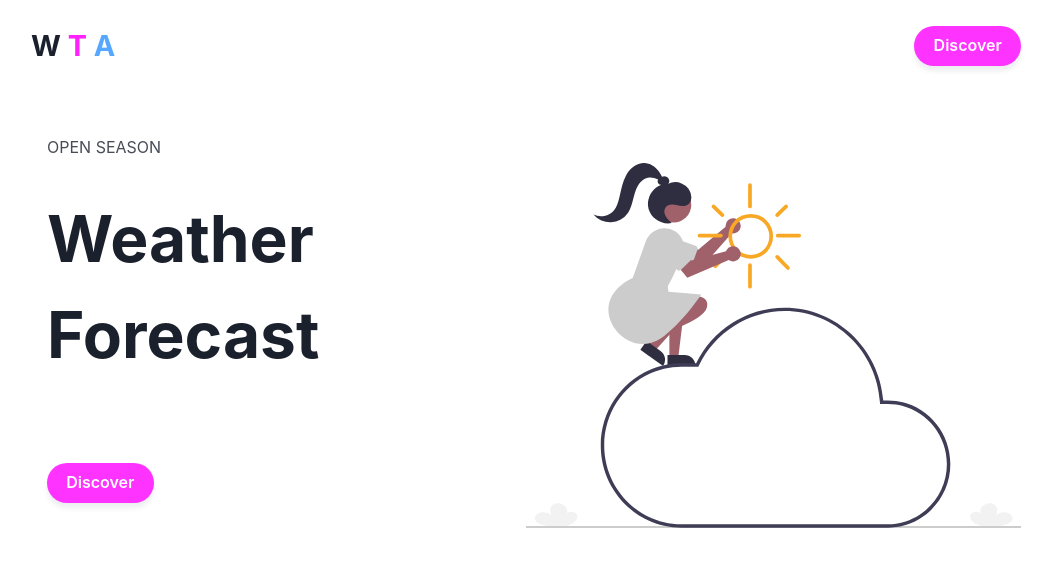
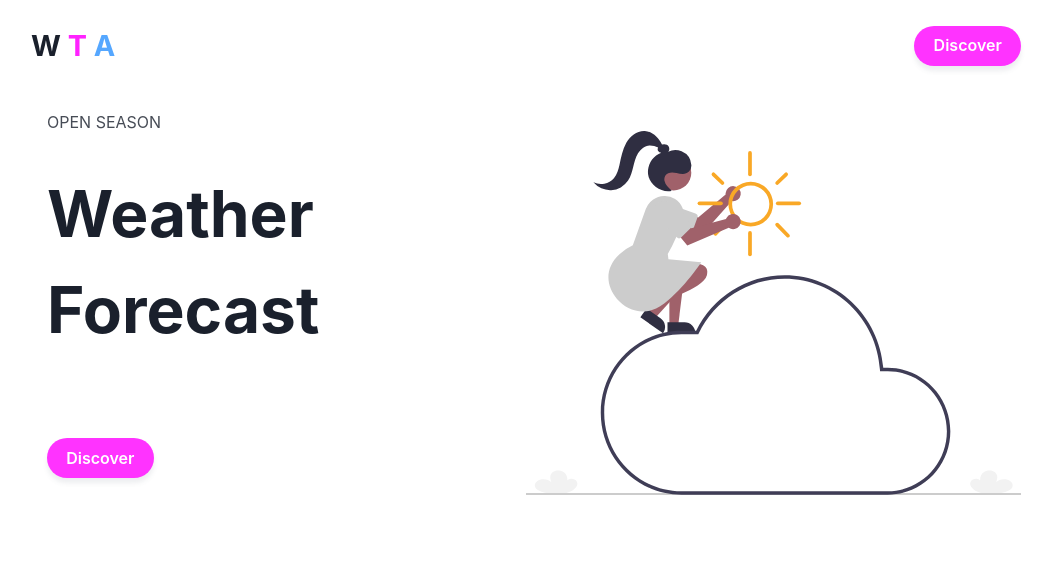
Before and after one commit to CurpraCode/weather-apptype, a React (Create React App) app: page / in a window 1280 px wide. Shown: the top 566 px of the page, without its empty margins (114-1166 px from the left). Built offline with nearby package versions, Linux system fonts and the light colour scheme.

Commit message:
feat: fix bugs

```diff
--- a/src/components/Weather.tsx
+++ b/src/components/Weather.tsx
@@ -11,7 +11,8 @@ const Weather: FC<WeatherProps> = ({data}) => {
     const fahrenheit = (data.main.temp * 1.8 - 459.67).toFixed(2);
     const celsius = (data.main.temp - 273.15).toFixed(2);
     return (
-        <Box mr={{base:"1rem", md:"1rem"}} ml={{base:"1rem", md:"1rem"}} bg="rgb(7, 156, 251)" borderRadius="1.5rem" mb="2rem" p="1rem 0rem" color="#fff" maxWidth="600px" m="0 auto">
+      <Box maxWidth="600px" m="0 auto">
+        <Box  mr={{base:"1rem", md:"1rem"}} ml={{base:"1rem", md:"1rem"}} bg="rgb(7, 156, 251)" borderRadius="1.5rem" mb="2rem" p="1rem 0rem" color="#fff">
         <Text textAlign="center" as="h1" fontWeight="bold" mb="1rem" >{data.name} - {data.sys.country}</Text>
         <div>
           <Box>
@@ -19,7 +20,7 @@ const Weather: FC<WeatherProps> = ({data}) => {
           animate={{ y: 0, opacity: 1 }}
           transition={{ delay: 2, duration: 1.2 }}>
 <Text textAlign="center">{data.weather[0].description}</Text>
-              <Box maxWidth="50px" m="0 auto" w="100%">
+              <Box maxWidth="50px" m="0 auto">
               <Image src={`http://openweathermap.org/img/wn/${data.weather[0].icon}.png`} alt=""/>
               </Box>
            </MotionBox>
@@ -69,6 +70,7 @@ const Weather: FC<WeatherProps> = ({data}) => {
           </Flex>
         </div>
         </Box>
+        </Box>
     )
 }
 
--- a/src/pages/LandingPage.tsx
+++ b/src/pages/LandingPage.tsx
@@ -9,9 +9,9 @@ const LandingPage: FC = () => {
         <Box>
             <Header/>
             <Flex mt="5rem" flexDir={{ base: 'column', md: 'row' }} maxWidth="990px" m="0 auto" justifyContent={{ base: 'space-around', md: 'space-between' }} alignItems={{ base: 'flex-start', md: 'center' }}>
-            <Box  mr={{base:"1rem", md:"1rem"}} ml={{base:"1rem", md:"1rem"}}>
+            <Box  mr={{base:"1rem", md:"1rem"}} ml={{base:"1rem", md:"1rem"}} mb="2rem">
                 <Text as="p" opacity="0.8" mb={{base:"0.7rem",md:"2rem"}} mt="2.7rem">OPEN SEASON</Text>
-                <Text as="h1" fontSize={{base:"3rem",md:"4rem"}} fontWeight="bold" mb={{base:"0.7rem",md:"2rem"}}>Weather <br/>
+                <Text as="h1" fontSize={{base:"3.4rem",md:"4rem"}} fontWeight="bold" mb={{base:"0.7rem",md:"2rem"}}>Weather <br/>
                 Forecast</Text>
                 <Link to="/weather">
                 <Button bg="#f3f" color="#fff"  padding="1.2rem;" boxShadow="0px 5px 5px rgb(75 93 104 / 10%);" borderRadius="2.5rem" mt={{base:"1.5rem",md:"3rem"}} _hover={{ bg: "#f3f" }}>Discover</Button>
@@ -19,7 +19,7 @@ const LandingPage: FC = () => {
 
             </Box>
 
-   <Image width={{ base: '80%', md: '50%' }} mt={{ base: '6rem', md: '' }} src={weather} alt="weatherpicture"/>
+   <Image width={{ base: '80%', md: '50%' }} mt={{ base: '3rem', md: '' }} src={weather} alt="weatherpicture"/>
             </Flex>
         </Box>
     )
```
